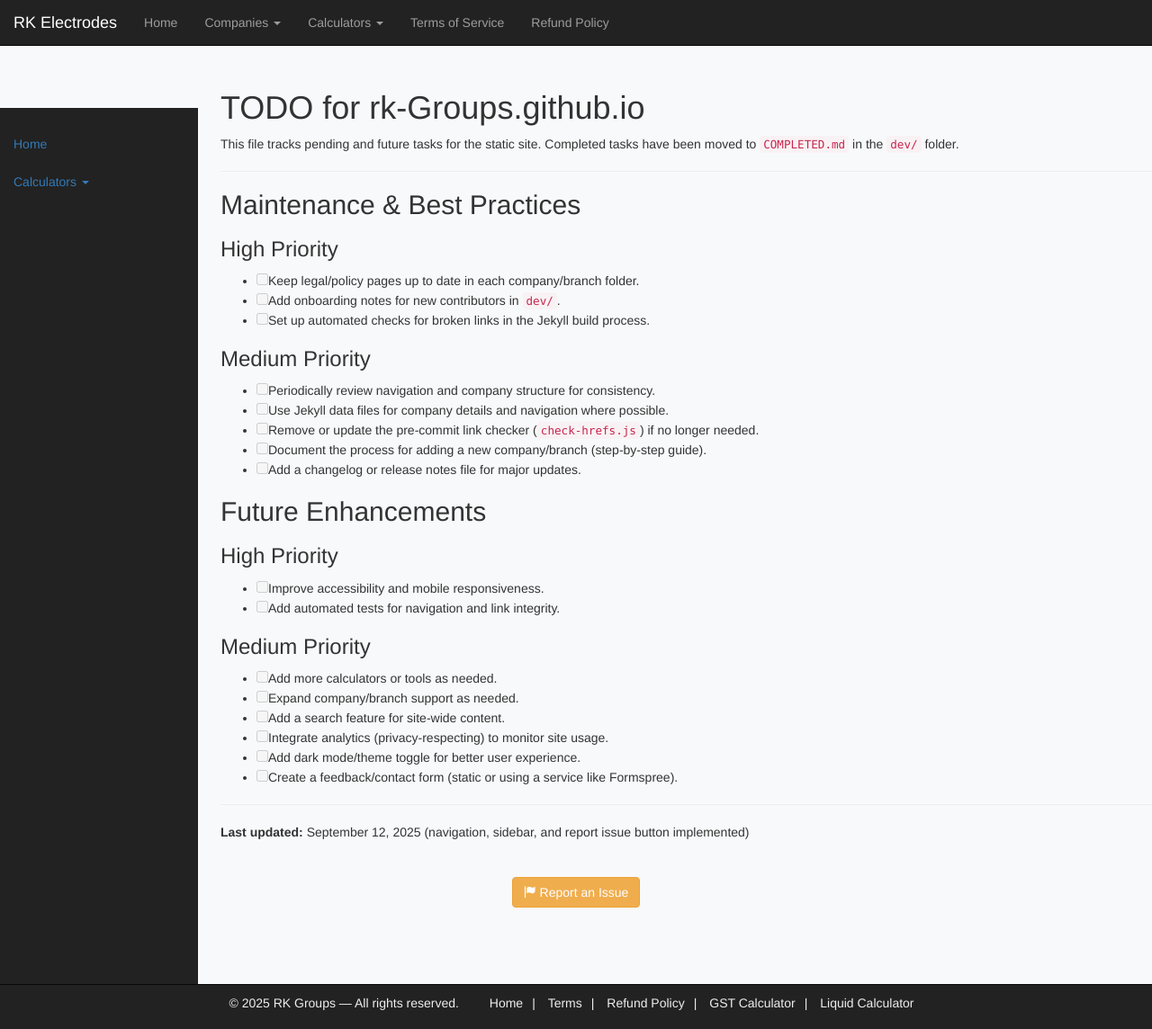
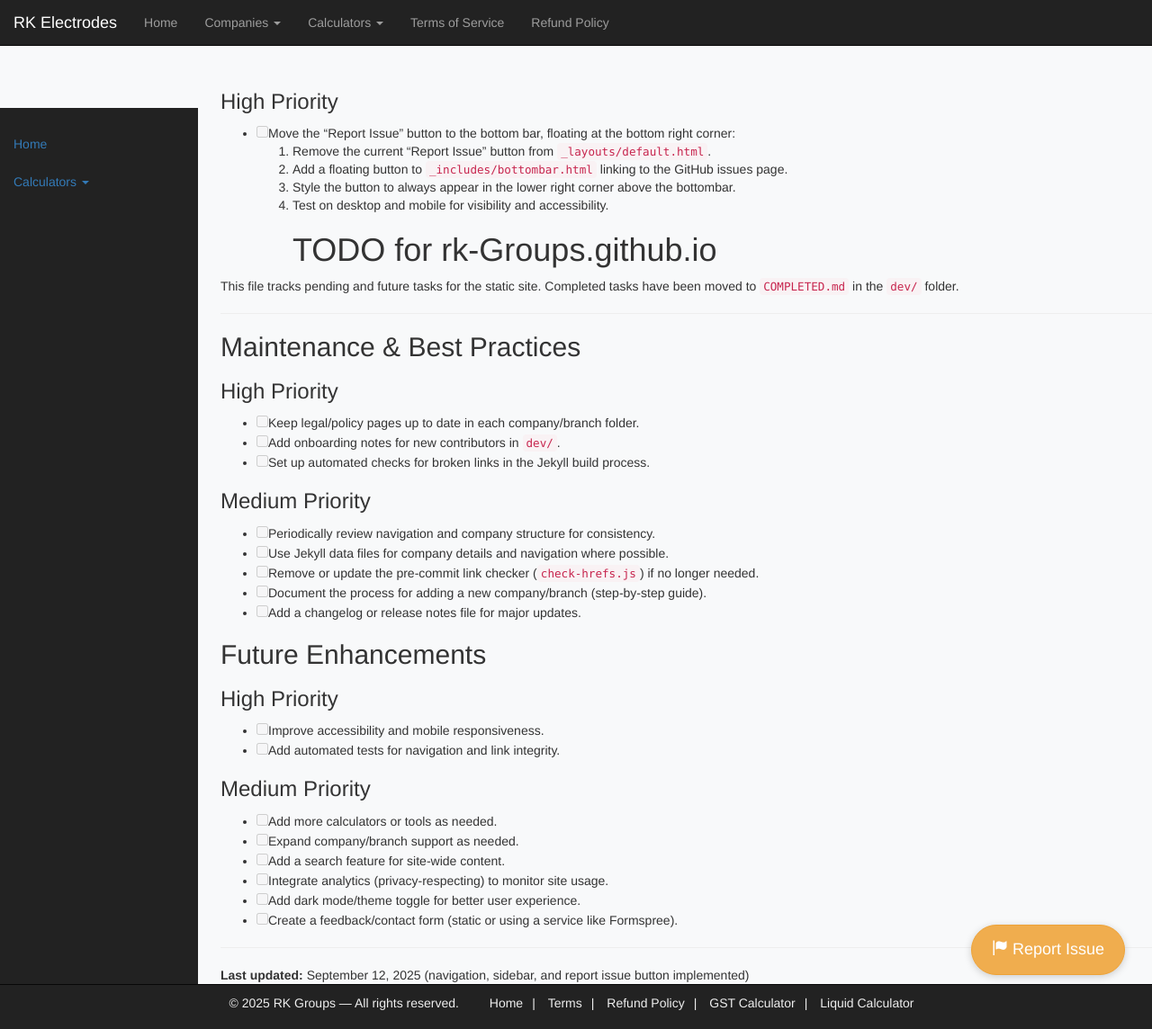
Before and after one commit to rk-Groups/rk-Groups.github.io, a Jekyll site: the page built from dev/TODO.md, in a window 1280 px wide and 1144 px high. Shown: the whole window at 90% size. Built offline with Jekyll 4.4.1, drawn with Linux system fonts in a browser that asks for light colours; our own code applies the rules of GitHub Pages for plain Markdown files.

Commit message:
Move 'Report Issue' button to floating bottombar
Relocated the 'Report Issue' button from the main layout to a floating position in the bottombar for improved visibility and accessibility. Updated TODO.md to reflect this change and outlined steps for implementation and testing.

```diff
--- a/_includes/bottombar.html
+++ b/_includes/bottombar.html
@@ -10,4 +10,7 @@
     </span>
   </div>
 </footer>
+<a href="https://github.com/rk-Groups/rk-Groups.github.io/issues/new" target="_blank" class="btn btn-warning" style="position:fixed;right:30px;bottom:60px;z-index:2000;border-radius:50px;padding:14px 22px;font-size:18px;box-shadow:0 2px 8px rgba(0,0,0,0.18);">
+  <span class="glyphicon glyphicon-flag"></span> Report Issue
+</a>
 <div style="height: 40px;"></div>
--- a/_layouts/default.html
+++ b/_layouts/default.html
@@ -41,11 +41,6 @@
   <div class="container" style="margin-left:230px;">
     {{ content }}
   </div>
-  <div class="text-center" style="margin: 30px 0 10px 0;">
-    <a href="https://github.com/rk-Groups/rk-Groups.github.io/issues/new" target="_blank" class="btn btn-warning">
-      <span class="glyphicon glyphicon-flag"></span> Report an Issue
-    </a>
-  </div>
   {% include bottombar.html %}
 </body>
 </html>
--- a/dev/TODO.md
+++ b/dev/TODO.md
@@ -1,3 +1,9 @@
+### High Priority
+- [ ] Move the "Report Issue" button to the bottom bar, floating at the bottom right corner:
+	1. Remove the current "Report Issue" button from `_layouts/default.html`.
+	2. Add a floating button to `_includes/bottombar.html` linking to the GitHub issues page.
+	3. Style the button to always appear in the lower right corner above the bottombar.
+	4. Test on desktop and mobile for visibility and accessibility.
 # TODO for rk-Groups.github.io
 
 This file tracks pending and future tasks for the static site. Completed tasks have been moved to `COMPLETED.md` in the `dev/` folder.
```
